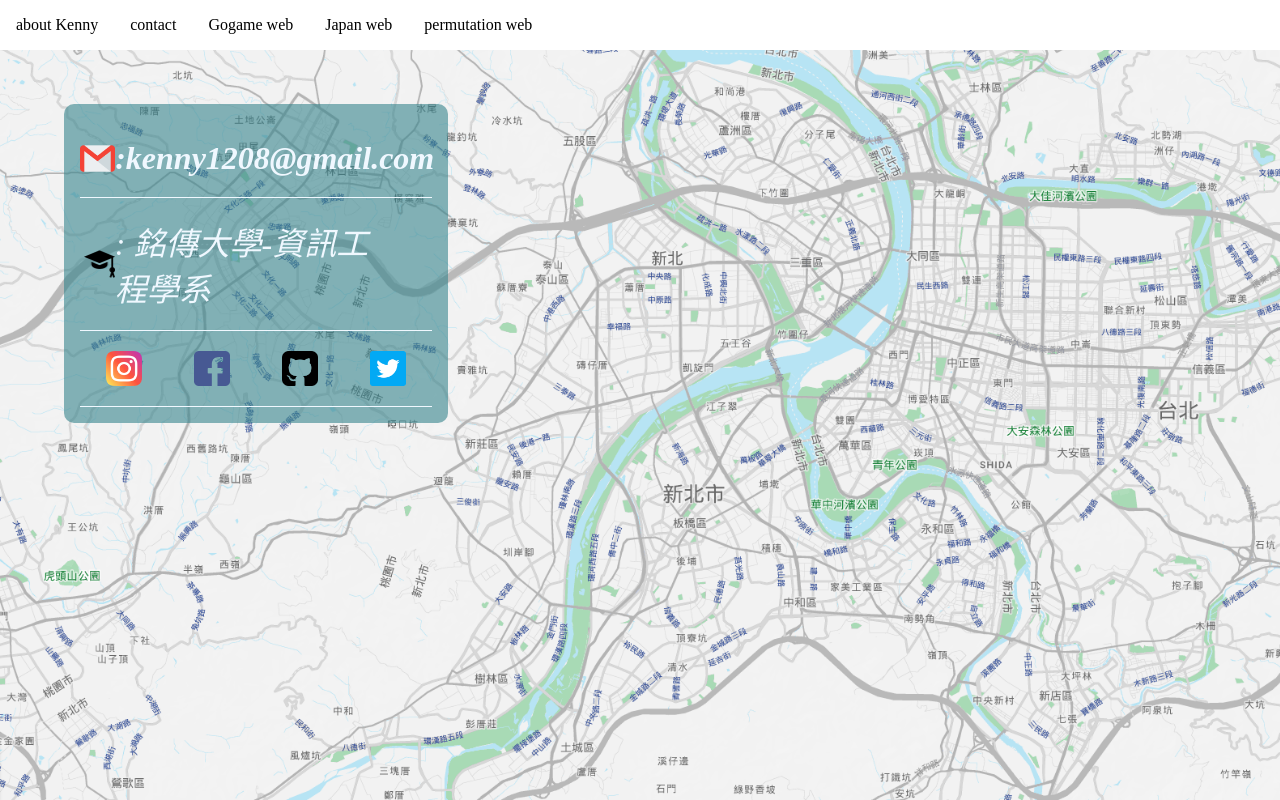
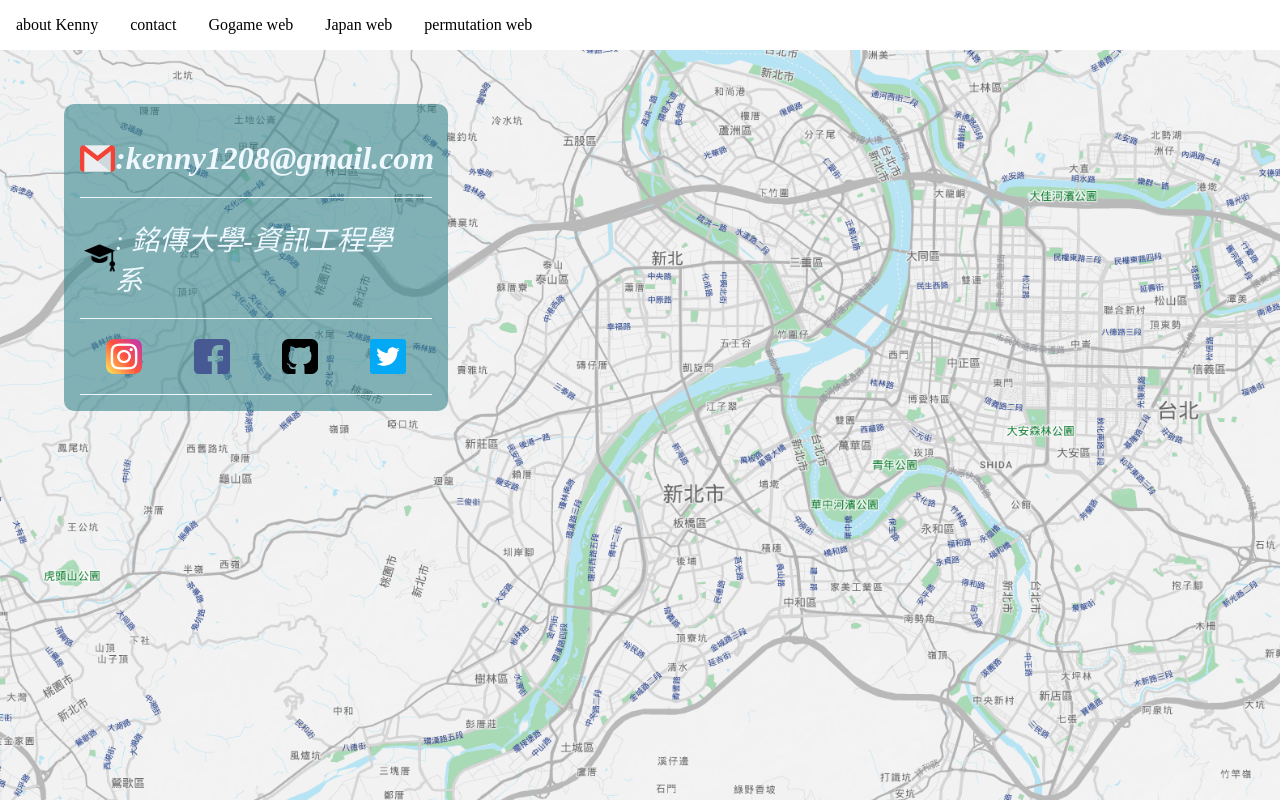
Before and after one commit to kenny1208/Portfolio-Website, a plain HTML site: page portfolio-website/contact.html in a window 1280 px wide. Drawn offline with nearby package versions, Linux system fonts and the light colour scheme; files that its build step writes are made by us from their sources.

Commit message:
updated code

```diff
--- a/portfolio-website/styles/style.scss
+++ b/portfolio-website/styles/style.scss
@@ -230,7 +230,7 @@ body {
       }
 
       tr.home {
-        font-size: 200%;
+        font-size: 175%;
         td {
           address {
             display: flex;
```
